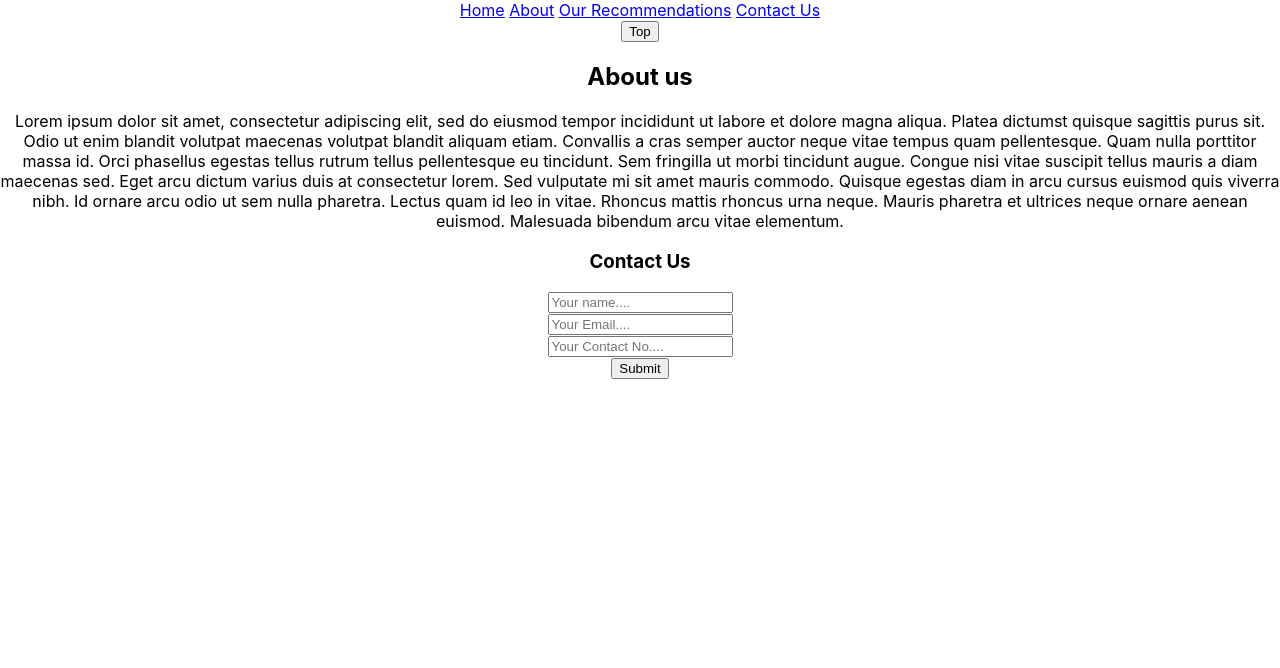
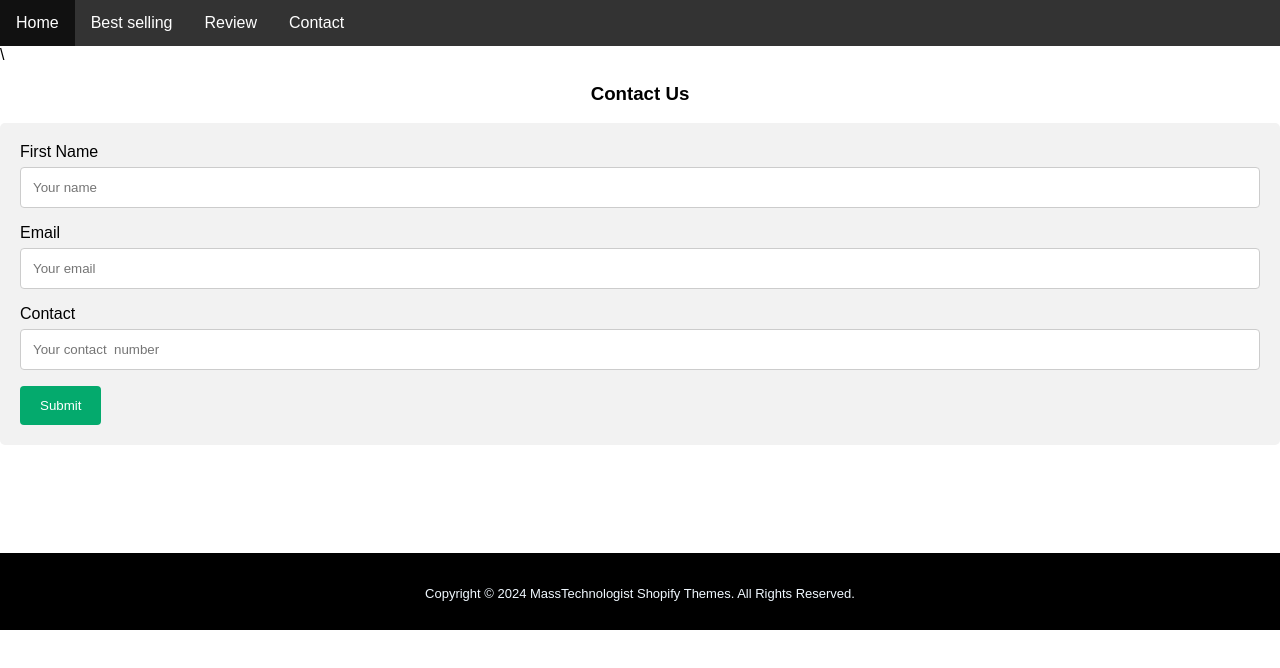
Before and after one commit to dakshitapokharna/bookie, a React (Create React App) app: page / in a window 1280 px wide. Shown: the top 668 px of the page. Built offline with nearby package versions, Linux system fonts and the light colour scheme.

Commit message:
added css

```diff
--- a/src/About.js
+++ b/src/About.js
@@ -1,24 +1,8 @@
 const About = () => {
   return (
     <div>
-      <h2 className="About">About us</h2>
       <div>
-        <p>
-          Lorem ipsum dolor sit amet, consectetur adipiscing elit, sed do
-          eiusmod tempor incididunt ut labore et dolore magna aliqua. Platea
-          dictumst quisque sagittis purus sit. Odio ut enim blandit volutpat
-          maecenas volutpat blandit aliquam etiam. Convallis a cras semper
-          auctor neque vitae tempus quam pellentesque. Quam nulla porttitor
-          massa id. Orci phasellus egestas tellus rutrum tellus pellentesque eu
-          tincidunt. Sem fringilla ut morbi tincidunt augue. Congue nisi vitae
-          suscipit tellus mauris a diam maecenas sed. Eget arcu dictum varius
-          duis at consectetur lorem. Sed vulputate mi sit amet mauris commodo.
-          Quisque egestas diam in arcu cursus euismod quis viverra nibh. Id
-          ornare arcu odio ut sem nulla pharetra. Lectus quam id leo in vitae.
-          Rhoncus mattis rhoncus urna neque. Mauris pharetra et ultrices neque
-          ornare aenean euismod. Malesuada bibendum arcu vitae elementum.
 
-        </p>
       </div>
     </div>
   );
--- a/src/App.css
+++ b/src/App.css
@@ -1,38 +1,75 @@
-.App {
+.cpyright{
+  background-color:  black ;
   text-align: center;
+  width: 100vw;
+  height: 6vw;
+  font-size: small;
+  color: aliceblue;
+  padding: 1.5%;
+
+
+
 }
 
-.App-logo {
-  height: 40vmin;
-  pointer-events: none;
+a{
+ color: aliceblue;
+}
+ul {
+  list-style-type: none;
+  margin: 0;
+  padding: 0;
+  overflow: hidden;
+  background-color: #333;
 }
 
-@media (prefers-reduced-motion: no-preference) {
-  .App-logo {
-    animation: App-logo-spin infinite 20s linear;
-  }
+li {
+  float: left;
 }
 
-.App-header {
-  background-color: #282c34;
-  min-height: 100vh;
-  display: flex;
-  flex-direction: column;
-  align-items: center;
-  justify-content: center;
-  font-size: calc(10px + 2vmin);
+li a {
+   display: block;
   color: white;
+  text-align: center;
+  padding: 14px 16px;
+  text-decoration: none;
 }
 
-.App-link {
-  color: #61dafb;
+li a:hover:not(.active) {
+  background-color: #111;
+}
+h3
+{
+text-align :center;
+}
+body {font-family: Arial, Helvetica, sans-serif;}
+* {box-sizing: border-box;}
+
+input[type=text], select, textarea {
+  width: 100%;
+  padding: 12px;
+  border: 1px solid #ccc;
+  border-radius: 4px;
+  box-sizing: border-box;
+  margin-top: 6px;
+  margin-bottom: 16px;
+  resize: vertical;
 }
 
-@keyframes App-logo-spin {
-  from {
-    transform: rotate(0deg);
-  }
-  to {
-    transform: rotate(360deg);
-  }
+input[type=submit] {
+  background-color: #04AA6D;
+  color: white;
+  padding: 12px 20px;
+  border: none;
+  border-radius: 4px;
+  cursor: pointer;
 }
+
+input[type=submit]:hover {
+  background-color: #45a049;
+}
+
+.container {
+  border-radius: 5px;
+  background-color: #f2f2f2;
+  padding: 20px;
+}
--- a/src/App.js
+++ b/src/App.js
@@ -4,15 +4,23 @@ import TOP from "./TOP";
 import About from "./About";
 import Contact from "./Contact";
 import recomend from "./recomend";
+import Copyright from "./Copyright";
+
 function App() {
   return (
     <div className="App">
       <Navbar />
-      <TOP />
-      <About/>
-      <recomend/>
-      <Contact/>
-
+      {/* <TOP /> */}
+      <About />
+      <recomend />
+      <Contact />
+      <br></br>
+      <br></br>
+      <br></br>
+      <br></br>
+      <br></br>
+      <br></br>
+      <Copyright />
     </div>
   );
 }
--- a/src/Contact.js
+++ b/src/Contact.js
@@ -1,19 +1,24 @@
 const details = () => {
     return (
-    <div>
-    <h3>Contact Us</h3>
+        <div>\
+        <h3>Contact Us</h3>
+
+<div class="container">
+  <form action="/action_page.php">
+    <label for="fname">First Name</label>
+    <input type="text" id="fname" name="firstname" placeholder="Your name" />
+
+    <label for="email">Email</label>
+    <input type="text" id="lname" name="email" placeholder="Your email" />
 
 
+    <label for="contact">Contact</label>
+    <input type="text" id="number" name="number" placeholder="Your contact  number" />
 
-
-         <input type="text" id="fname" name="firstname" placeholder="Your name...." />
-        <br></br>
-         <input type="text" id="email" name="email" placeholder="Your Email...." />
-         <br></br>
-        <input type="text" id="number" name="number" placeholder="Your Contact No...." />
-       <br></br>
-        <input type="submit" value="Submit" />
-        </div>
+    <input type="submit" value="Submit" />
+  </form>
+</div>
+</div>
          );
 }
 
--- /dev/null
+++ b/src/Copyright.js
@@ -0,0 +1,11 @@
+const copyright = () => {
+  return (
+    <div class="cpyright" height="200px" width="1000px"  >
+      <p>
+        Copyright © 2024 MassTechnologist Shopify Themes. All Rights Reserved.
+      </p>
+    </div>
+  );
+};
+
+export default copyright;
--- a/src/Navbar.js
+++ b/src/Navbar.js
@@ -1,13 +1,25 @@
 const Navbar = () => {
   return (
     <div class="nav">
-      <a class="active" href="#home">
-        Home
-      </a>{" "}
-      <a>{""}</a>
-      <a href="#about">About</a> <a>{""}</a>
-      <a href="#recommendations">Our Recommendations</a> <a>{""}</a>
-      <a href="#contact">Contact Us</a> <a>{""}</a>
+      <ul>
+        <li>
+          <a href="#home">Home</a>{" "}
+        </li>
+        <li>
+          {" "}
+          <a href="#best selling" id="home">
+            Best selling
+          </a>{" "}
+        </li>
+        <li>
+          {" "}
+          <a href="#reviews">Review</a>{" "}
+        </li>
+        <li>
+          {" "}
+          <a href="#contact">Contact </a>{" "}
+        </li>
+      </ul>
     </div>
   );
 };
--- a/src/index.css
+++ b/src/index.css
@@ -10,4 +10,5 @@ body {
 code {
   font-family: source-code-pro, Menlo, Monaco, Consolas, 'Courier New',
     monospace;
+
 }
```
Also changed, not shown: src/Cards.js (deleted, +0 -8 lines), public/photos.png (added).
